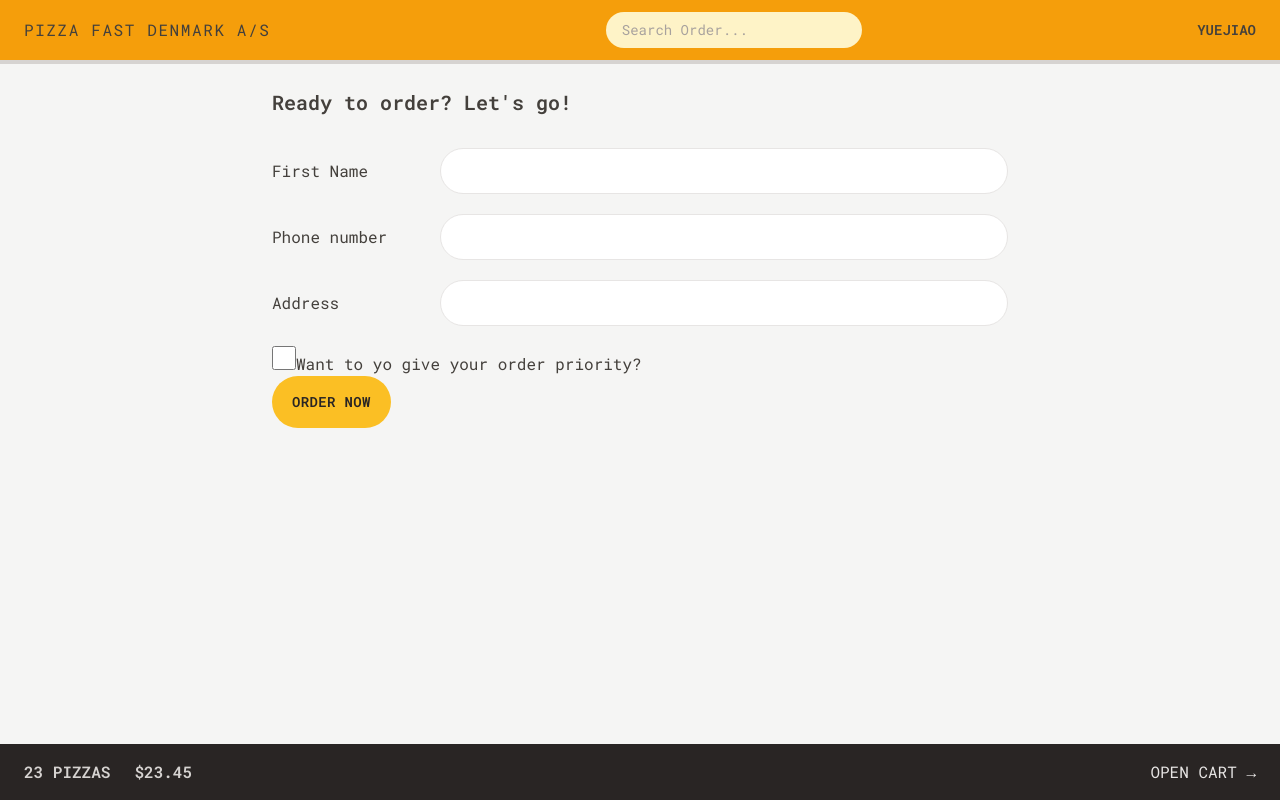
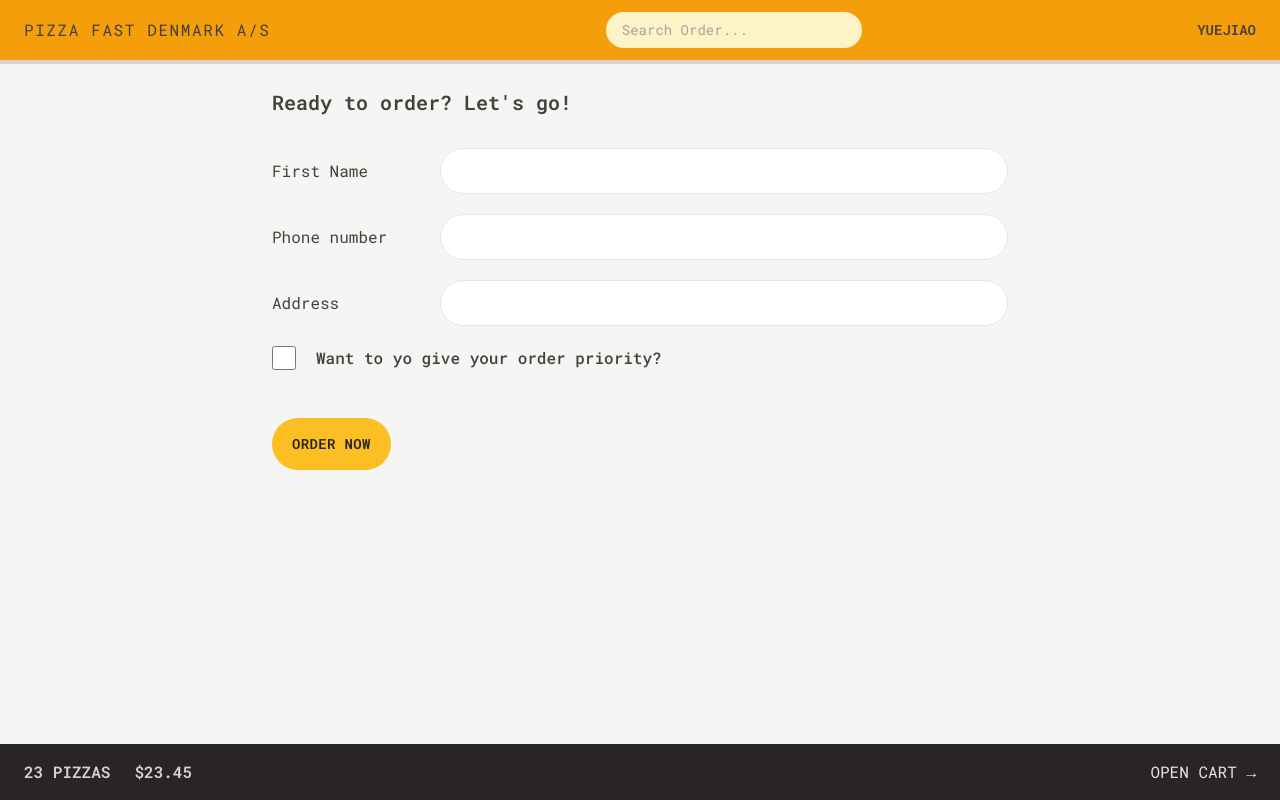
Before and after one commit to YuejiaoShi/pizza-fast-shop, a React (Vite) app: page /order/new in a window 1280 px wide. Built offline with nearby package versions, Linux system fonts and the light colour scheme.

Commit message:
style priority input & label

```diff
--- a/src/features/order/CreateOrder.tsx
+++ b/src/features/order/CreateOrder.tsx
@@ -87,7 +87,7 @@ const CreateOrder: React.FC = () => {
           </div>
         </div>
 
-        <div>
+        <div className="mb-12 flex items-center gap-5">
           <input
             className="h-6 w-6 accent-amber-400 focus:outline-none focus:ring focus:ring-amber-500 focus:ring-offset-2"
             type="checkbox"
@@ -96,7 +96,9 @@ const CreateOrder: React.FC = () => {
             // value={withPriority}
             // onChange={(e) => setWithPriority(e.target.checked)}
           />
-          <label htmlFor="priority">Want to yo give your order priority?</label>
+          <label htmlFor="priority" className="font-medium">
+            Want to yo give your order priority?
+          </label>
         </div>
 
         <div>
```
